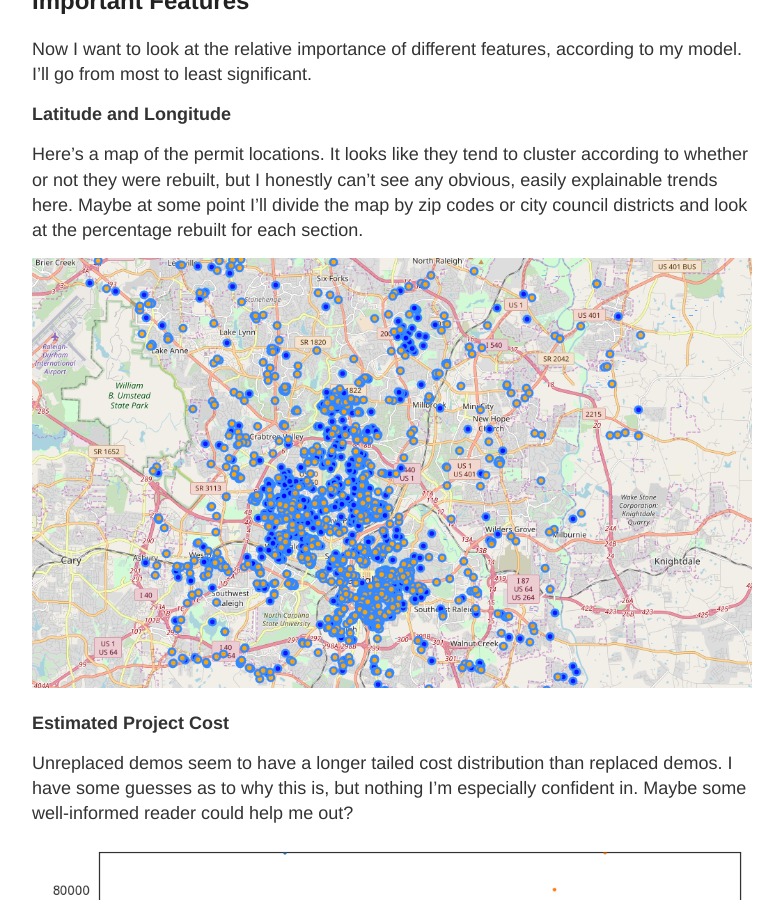
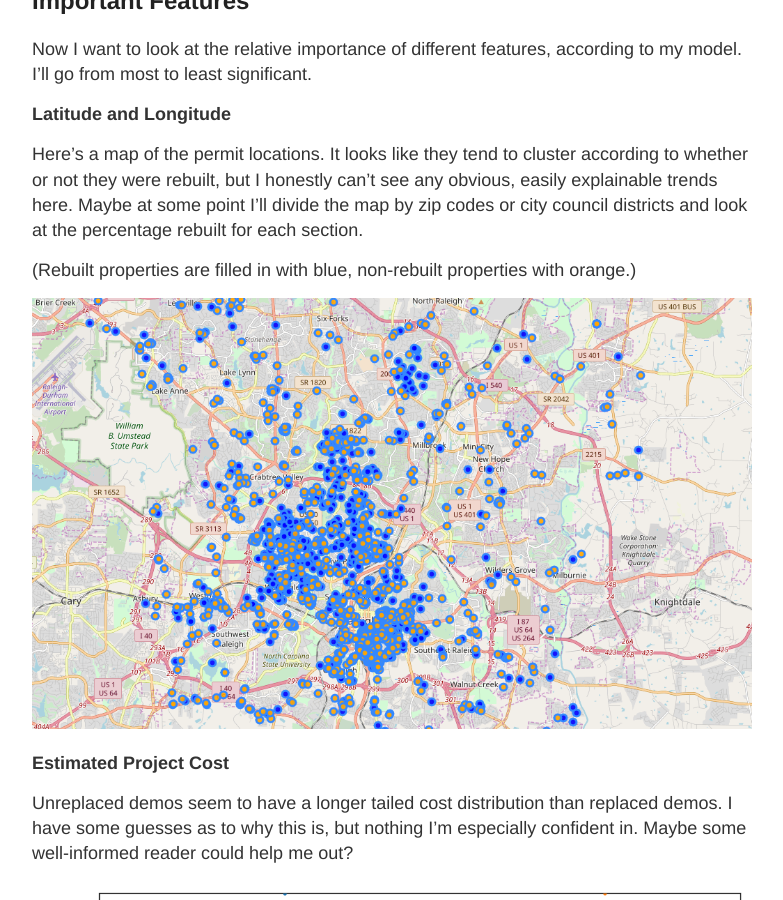
Before and after one commit to raleighquantified/raleighquantified.github.io, a Jekyll site: the page built from _posts/2018-3-13-machine-learning-demolition.md, in a window 1280 px wide and 900 px high, scrolled down 4848 px. Shown: the whole window, without its empty margins (248-1031 px from the left). Built offline with Jekyll 4.4.1, drawn with Linux system fonts in a browser that asks for light colours.

Commit message:
Update 2018-3-13-machine-learning-demolition.md

```diff
--- a/_posts/2018-3-13-machine-learning-demolition.md
+++ b/_posts/2018-3-13-machine-learning-demolition.md
@@ -72,6 +72,8 @@ Now I want to look at the relative importance of different features, according t
 
 Here's a map of the permit locations. It looks like they tend to cluster according to whether or not they were rebuilt, but I honestly can't see any obvious, easily explainable trends here. Maybe at some point I'll divide the map by zip codes or city council districts and look at the percentage rebuilt for each section.
 
+(Rebuilt properties are filled in with blue, non-rebuilt properties with orange.)
+
 ![_top100.yml]({{ site.baseurl }}/images/raleigh_demos.png)
 
 **Estimated Project Cost**
```
